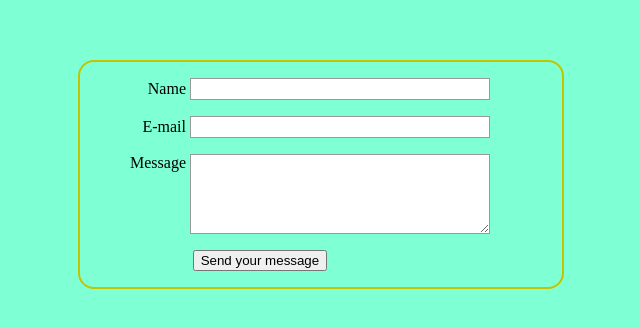
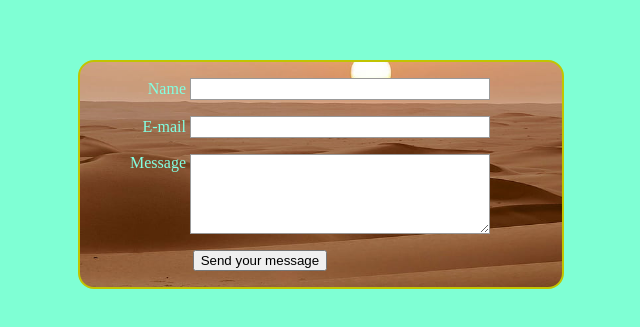
Before and after one commit to LDKCEE/formulario-part-2, a plain HTML site: page index.html in a window 1280 px wide. Shown: the part 215-542 px from the top of the page, without its empty margins (319-959 px from the left). Drawn offline with Linux system fonts and the light colour scheme.

Commit message:
los ultimos formatos

```diff
--- a/style.css
+++ b/style.css
@@ -11,9 +11,15 @@ body {
     margin: 20%;
     width: 450px;
     padding: 1em;
+    color: #82ffe2;
     border: 2px solid #c1c400;
     border-radius: 1em;
+    background: url(saha.jpg);
+    background-repeat: no-repeat;
+    background-position: center;
+    background-size: cover;
  }
+
  div + div {
     margin-top: 1em;
  }
```
Also changed, not shown: index.html (+3 -0 lines), saha.jpg (added).
